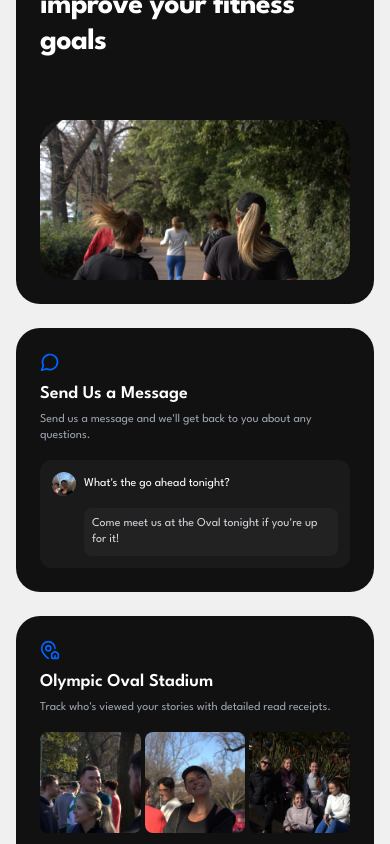
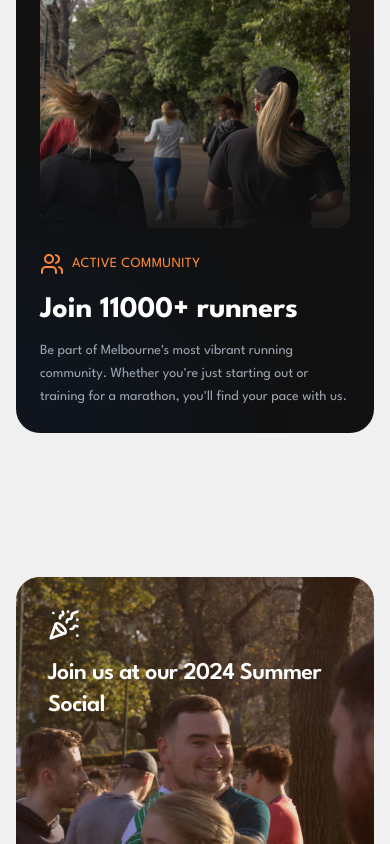
Before and after one commit to Benson-Craven/everyrun-club, a Next.js app: page / in a window 390 px wide. Shown: the part 2840-3684 px from the top of the page. Built offline with nearby package versions, Linux system fonts and the light colour scheme.

Commit message:
Added some number counting, photos instead of videos and bentos and altered footers

```diff
--- a/components/molecules/SocialLinks.js
+++ b/components/molecules/SocialLinks.js
@@ -2,8 +2,8 @@ import SocialIcon from '../atoms/SocialIcon'
 
 export default function SocialLinks() {
   const socialPlatforms = [
-    { platform: 'facebook', href: 'https://facebook.com' },
-    { platform: 'twitter', href: 'https://twitter.com' },
+    // { platform: 'facebook', href: 'https://facebook.com' },
+    // { platform: 'twitter', href: 'https://twitter.com' },
     { platform: 'instagram', href: 'https://instagram.com' },
     { platform: 'youtube', href: 'https://youtube.com' },
   ]
--- a/components/organisms/AboutUsSection.js
+++ b/components/organisms/AboutUsSection.js
@@ -1,7 +1,7 @@
 'use client'
 import { useRef } from 'react'
 import { motion, useScroll, useTransform, useInView } from 'framer-motion'
-import { Dumbbell, Heart, MessageCircle, MapPinHouse } from 'lucide-react'
+import { Dumbbell, Users, Heart } from 'lucide-react'
 import Heading from '@/components/atoms/Typography'
 import { useSpring, animated } from 'react-spring'
 import Image from 'next/image'
@@ -92,95 +92,61 @@ export default function AboutSection() {
           </motion.p>
         </motion.div>
 
-        <motion.div className='container mx-auto p-4 z-50 mb-[20vh]'>
-          <div className='grid grid-cols-1 md:grid-cols-2 gap-6 max-w-6xl mx-auto'>
-            {/* First Card */}
-            <div className='md:col-span-2 bg-[#111111] rounded-3xl p-6 sm:p-8 relative min-h-[400px] flex flex-col sm:flex-row'>
-              <div className='flex-1'>
-                <span className='text-everyRunOrange text-xs sm:text-sm mb-2 sm:mb-4 block'>
-                  Higher Intensity
-                </span>
-                <div className='text-white text-2xl sm:text-3xl font-bold mb-2 sm:mb-4 max-w-md'>
-                  <Heading level={2}>
-                    Mid-week session to improve your fitness goals
-                  </Heading>
-                </div>
-              </div>
-              <div className='relative w-full sm:w-1/3 h-40 sm:h-auto mt-4 sm:mt-0 flex-shrink-0'>
+        <motion.div
+          className='container mx-auto p-4 z-50 mb-8'
+          initial={{ opacity: 0, y: 20 }}
+          animate={{ opacity: 1, y: 0 }}
+          transition={{ duration: 0.5 }}
+        >
+          <div className='max-w-6xl mx-auto'>
+            <motion.div
+              className='bg-[#111111] rounded-3xl p-6 sm:p-8 relative overflow-hidden group'
+              whileHover={{ scale: 1.02 }}
+              transition={{ duration: 0.2 }}
+            >
+              {/* Image Section */}
+              <div className='relative w-full h-[300px] sm:h-[400px] rounded-2xl overflow-hidden mb-6'>
                 <Image
                   src='/images/running-behind.avif'
-                  alt='Phone mockup'
+                  alt='Running community'
                   fill
-                  sizes='(max-width: 768px) 50vw, 25vw'
-                  className='object-cover rounded-3xl'
-                  loading='lazy'
+                  sizes='(max-width: 1200px) 100vw, 1200px'
+                  className='object-cover transition-transform duration-700 group-hover:scale-105'
+                  priority
                 />
+                {/* Gradient Overlay */}
+                <div className='absolute inset-0 bg-gradient-to-t from-[#111111] via-transparent to-transparent opacity-90' />
+
+                {/* Icon Circle */}
+                <div className='absolute top-4 right-4 w-12 h-12 rounded-full bg-white/10 backdrop-blur-sm flex items-center justify-center group/icon'>
+                  <Heart className='w-6 h-6 text-white transform group-hover/icon:rotate-45 transition-transform duration-300' />
                 </div>
               </div>
 
-            {/* Second Card */}
-            <div className='bg-[#111111] rounded-3xl p-6 sm:p-8 relative'>
-              <MessageCircle className='w-5 sm:w-6 h-5 sm:h-6 text-[#0066FF] mb-2 sm:mb-4' />
-              <h3 className='text-white text-lg sm:text-xl font-semibold mb-1 sm:mb-2'>
-                Send Us a Message
-              </h3>
-              <p className='text-gray-400 text-xs sm:text-sm mb-4 sm:mb-6'>
-                Send us a message and we&apos;ll get back to you about any
-                questions.
-              </p>
-              <div className='bg-[#1A1A1A] rounded-xl p-3 sm:p-4'>
-                <div className='flex items-center space-x-2 sm:space-x-3 mb-3 sm:mb-4'>
-                  <div className='relative w-6 h-6 sm:w-8 sm:h-8 rounded-full bg-gray-700'>
-                    <Image
-                      src='/images/smile-2.avif'
-                      alt='View 1'
-                      fill
-                      sizes='32px'
-                      className='rounded-full object-cover'
-                      loading='lazy'
-                    />
+              {/* Content Section */}
+              <div className='relative z-10'>
+                <div className='flex items-center gap-2 mb-4'>
+                  <Users className='w-6 h-6 text-everyRunOrange' />
+                  <span className='text-everyRunOrange text-sm tracking-wide uppercase'>
+                    Active Community
+                  </span>
                 </div>
-                  <p className='text-white text-xs sm:text-sm'>
-                    What&apos;s the go ahead tonight?
+
+                <h2 className='text-white text-3xl sm:text-4xl font-bold mb-3'>
+                  Join <Number n={11000} />+ runners
+                </h2>
+
+                <p className='text-gray-400 text-sm sm:text-base max-w-2xl leading-relaxed'>
+                  Be part of Melbourne's most vibrant running community. Whether
+                  you're just starting out or training for a marathon, you'll
+                  find your pace with us.
                 </p>
               </div>
-                <div className='ml-8 sm:ml-11 bg-[#222222] rounded-lg p-2 sm:p-3'>
-                  <p className='text-gray-300 text-xs sm:text-sm'>
-                    Come meet us at the Oval tonight if you&apos;re up for it!
-                  </p>
-                </div>
-              </div>
-            </div>
 
-            {/* Third Card */}
-            <div className='bg-[#111111] rounded-3xl p-6 sm:p-8 relative'>
-              <MapPinHouse className='w-5 sm:w-6 h-5 sm:h-6 text-[#0066FF] mb-2 sm:mb-4' />
-              <h3 className='text-white text-lg sm:text-xl font-semibold mb-1 sm:mb-2'>
-                Olympic Oval Stadium
-              </h3>
-              <p className='text-gray-400 text-xs sm:text-sm mb-4 sm:mb-6'>
-                Track who&apos;s viewed your stories with detailed read
-                receipts.
-              </p>
-              <div className='grid grid-cols-3 gap-1 sm:gap-2 mb-3 sm:mb-4'>
-                {[
-                  '/images/smile-1.avif',
-                  '/images/smile-2.avif',
-                  '/images/smile-3.avif',
-                ].map((src, idx) => (
-                  <div key={idx} className='relative aspect-square'>
-                    <Image
-                      src={src}
-                      alt={`View ${idx + 1}`}
-                      fill
-                      sizes='(max-width: 768px) 33vw, 25vw'
-                      className='rounded-lg object-cover'
-                      loading='lazy'
-                    />
-                  </div>
-                ))}
-              </div>
-            </div>
+              {/* Decorative elements */}
+              <div className='absolute bottom-0 left-0 w-96 h-96 bg-[#0066FF] opacity-5 rounded-full blur-3xl translate-y-1/2 -translate-x-1/2' />
+              <div className='absolute top-0 right-0 w-96 h-96 bg-everyRunOrange opacity-5 rounded-full blur-3xl -translate-y-1/2 translate-x-1/2' />
+            </motion.div>
           </div>
         </motion.div>
       </div>
--- a/components/organisms/LocationSection.js
+++ b/components/organisms/LocationSection.js
@@ -50,7 +50,7 @@ const RunClubFeatures = () => {
   const headerOpacity = useTransform(scrollYProgress, [0, 0.25], [1, 0])
 
   return (
-    <div ref={containerRef} className='relative'>
+    <div id='locations' ref={containerRef} className='relative'>
       <motion.div
         className='sticky top-0 text-center h-screen flex items-center justify-center container mx-auto'
         style={{
--- a/components/organisms/NewBento.js
+++ b/components/organisms/NewBento.js
@@ -81,6 +81,8 @@ const NewBento = () => {
                   alt={bentoItems[0].title}
                   className='w-full h-full object-cover opacity-80'
                   variants={imgVariants}
+                  initial='initial'
+                  whileHover='hover'
                   transition={{ duration: 0.2 }}
                 />
               </motion.div>
--- a/components/organisms/WednesdaySection.js
+++ b/components/organisms/WednesdaySection.js
@@ -3,6 +3,7 @@ import React, { useRef } from 'react'
 import { motion } from 'framer-motion'
 import Button from '../atoms/Button'
 import Heading from '../atoms/Typography'
+import Image from 'next/image'
 import Link from 'next/link'
 
 const message = {
@@ -12,19 +13,21 @@ const message = {
 }
 
 const VideoBackground = () => (
-  <div className='absolute inset-0 overflow-hidden p-2 sm:p-4 md:p-[13px] z-0'>
-    <motion.div className='w-full h-full'>
-      <video
-        autoPlay
-        loop
-        muted
-        playsInline
-        className='flex items-center rounded-3xl w-full h-full object-cover brightness-75'
-      >
-        <source src='/videos/hero-NEW.av1.mp4' type='video/mp4' />
-        Your browser does not support the video tag.
-        <source src='/videos/hero-running.mp4' type='video/mp4' />
-      </video>
+  <div className='absolute inset-0 p-2 sm:p-4 md:p-[13px] z-0 bg-inherit'>
+    {/* Image container */}
+    <motion.div
+      className='relative w-full h-full rounded-3xl overflow-hidden'
+      initial={{ opacity: 0 }}
+      animate={{ opacity: 1 }}
+      transition={{ duration: 0.5 }}
+    >
+      <Image
+        src={'/images/running-behind.avif'}
+        alt={'Video Background'}
+        fill
+        className='object-cover brightness-75'
+        priority
+      />
     </motion.div>
   </div>
 )
```
Also changed, not shown: app/wednesday/components/organisms/WednesdayHeroSection.js (+19 -13 lines), components/organisms/Footer.js (+7 -8 lines), components/organisms/Navbar.js (+11 -6 lines). Lines whose indentation alone changed are shown as unchanged.
